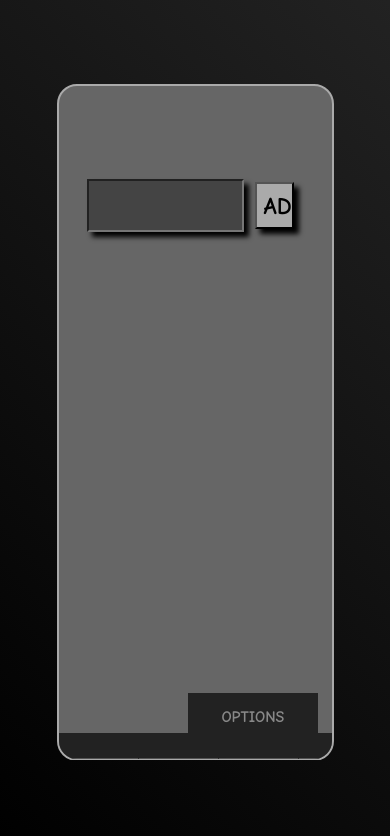
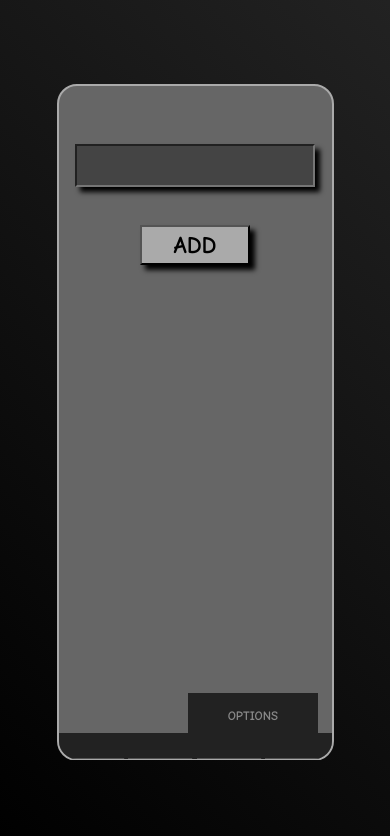
Before and after one commit to Przemek-Szadkowski/todoApp_FE_and_BE, a website with bundled scripts: page public/index.html in a window 390 px wide. Built offline with nearby package versions, Linux system fonts and the light colour scheme; files whose address does not match are found by name.

Commit message:
Add changes in CSS - media queries

```diff
--- a/public/css/style.css
+++ b/public/css/style.css
@@ -186,3 +186,49 @@ li button:hover {
 .options:hover::after {
   color: #ccc;
 }
+
+@media only screen and (max-width: 1050px) {
+  .taskInput {
+    width: 100%;
+    height: auto;
+    grid-area: 1/1;
+  }
+
+  .submitButton {
+    width: 50%;
+    height: 50%;
+    grid-area: 2/1;
+  }
+
+  .taskForm {
+    grid-template-rows: 1fr 1fr;
+    grid-template-columns: 1fr;
+  }
+
+  .tasks {
+    font-size: 1.3rem;
+    padding-top: 15px;
+  }
+
+  .tasksList {
+    padding: 0;
+  }
+
+  li {
+    padding-top: 12px;
+  }
+
+  .check {
+    margin-right: 20px;
+    padding-top: 12px;
+  }
+
+  .optionsBtn {
+    width: 65px;
+    font-size: 0.5rem;
+  }
+
+  .options::after {
+    font-size: 0.8rem;
+  }
+}
```
